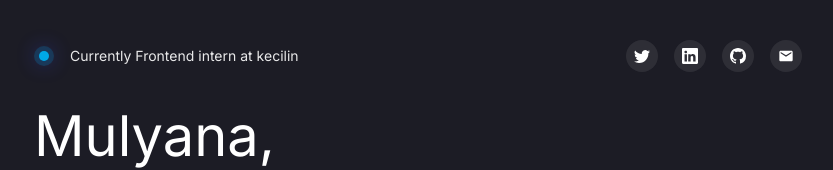
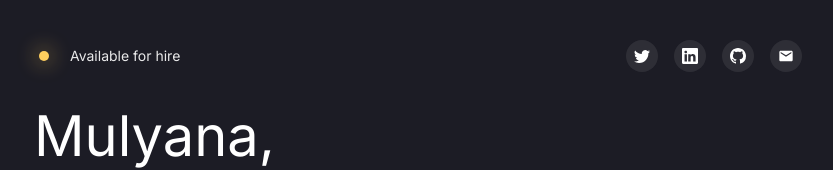
Before and after one commit to mmulyana/personal-web-v2, a Next.js app: page / in a window 1280 px wide. Shown: the top 170 px of the page, without its empty margins (222-1055 px from the left). Built offline with nearby package versions, Linux system fonts and the light colour scheme; no server answers.

Commit message:
update status

```diff
--- a/src/component/atoms/Signal/configs.ts
+++ b/src/component/atoms/Signal/configs.ts
@@ -2,14 +2,17 @@ const configs = {
   bg: {
     primary: 'bg-[#1DAF58]/20',
     info: 'bg-[#00a8e8]/20',
+    warning: 'bg-[##ffcf5e]/20',
   },
   color: {
     primary: 'bg-[#1DAF58]',
     info: 'bg-[#00a8e8]',
+    warning: 'bg-[#ffcf5e]',
   },
   shadow: {
     primary: 'shadow-[0_0_20px_4px_rgba(29,175,88,0.32)]',
     info: 'shadow-[0_0_20px_4px_rgba(61,74,255,0.32)]',
+    warning: 'shadow-[0_0_20px_4px_rgba(255,207,94,0.32)]',
   },
 }
 
--- a/src/component/atoms/Signal/index.tsx
+++ b/src/component/atoms/Signal/index.tsx
@@ -12,6 +12,7 @@ export default function Signal({ type, text, ping }: Props) {
     'w-5 h-5 rounded-full flex items-center justify-center relative',
     type === 'primary' ? configs.bg.primary : '',
     type === 'info' ? configs.bg.info : '',
+    type === 'warning' ? configs.bg.warning : ""
   ].join(' ')
 
   const styleDotted = [
@@ -20,6 +21,8 @@ export default function Signal({ type, text, ping }: Props) {
     type === 'primary' ? configs.shadow.primary : '',
     type === 'info' ? configs.color.info : '',
     type === 'info' ? configs.shadow.info : '',
+    type === 'warning' ? configs.color.warning : '',
+    type === 'warning' ? configs.shadow.warning : '',
   ].join(' ')
 
   return (
@@ -32,6 +35,7 @@ export default function Signal({ type, text, ping }: Props) {
               'h-[10px] w-[10px] rounded-full absolute animate-ping',
               type === 'primary' ? configs.color.primary : '',
               type === 'info' ? configs.color.info : '',
+              type === 'warning' ? configs.color.warning : '',
             ].join(' ')}
           ></div>
         )}
--- a/src/component/molecules/TopHeadline.tsx
+++ b/src/component/molecules/TopHeadline.tsx
@@ -7,7 +7,7 @@ import { MdEmail } from 'react-icons/md'
 export default function TopHeadline() {
   return (
     <div className='flex items-start md:items-center justify-between flex-col md:flex-row'>
-      <Signal text='Currently Frontend intern at kecilin' type='info' ping />
+      <Signal text='Available for hire' type='warning' ping />
       <div className='mt-10 md:mt-0 flex items-center gap-4 w-full md:w-fit justify-start'>
         {links.map((link, index) => (
           <LinkSocial key={index} href={link.href}>
```
